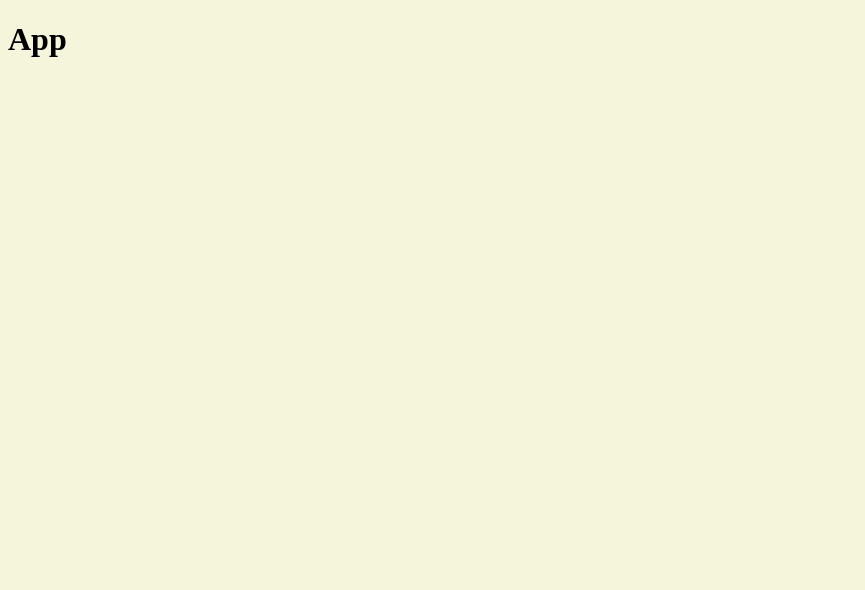
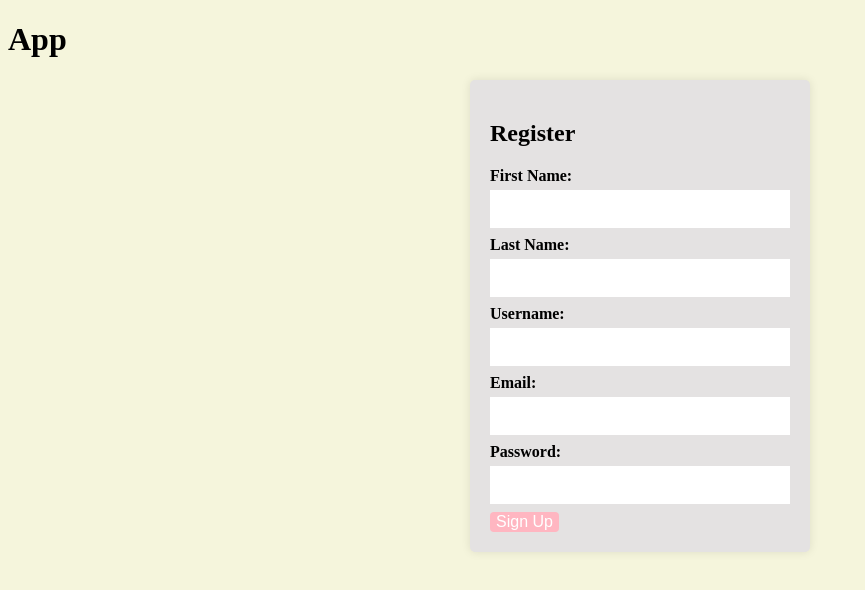
Before and after one commit to anthonyg003/E-CommerceWeb, a React (Vite) app: page /register in a window 1280 px wide. Before the commit this address had no page. Shown: the top 590 px of the page, without its empty margins (0-865 px from the left). Built offline with nearby package versions, Linux system fonts and the light colour scheme.

Commit message:
feat:register.

```diff
--- a/src/App.jsx
+++ b/src/App.jsx
@@ -1,6 +1,7 @@
 import { useState } from "react";
 import { Routes, Route } from "react-router-dom";
 import Login from "./components/Login";
+import Register from "./components/Register";
 import Products from "./components/Products";
 
 function App() {
@@ -11,6 +12,7 @@ function App() {
         <Routes>
           <Route path="/" element={<Products />} />
           <Route path="/login" element={<Login />} />
+          <Route path="/register" element={<Register />} />
         </Routes>
       </div>
     </>
--- a/src/components/Register.jsx
+++ b/src/components/Register.jsx
@@ -1,10 +1,81 @@
-import React from "react";
+import { React, useState } from "react";
 
 const Register = () => {
+  const [firstName, setFirstName] = useState("");
+  const [lastName, setLastName] = useState("");
+  const [username, setUsername] = useState("");
+  const [email, setEmail] = useState("");
+  const [password, setPassword] = useState("");
+
+  const handleRegister = async (e) => {
+    try {
+      e.preventDefault();
+
+      console.log("You have registered");
+
+      setFirstName("");
+      setLastName("");
+      setUsername("");
+      setEmail("");
+      setPassword("");
+    } catch (error) {
+      console.error("There was an error handleRegister", error);
+    }
+  };
+
   return (
     <>
       <div>
-        <h2>Register</h2>
+        <form className="registerForm" onSubmit={handleRegister}>
+          <h2>Register</h2>
+          <label className="firstname">
+            First Name:{" "}
+            <input
+              type="text"
+              required
+              value={firstName}
+              onChange={(e) => setFirstName(e.target.value)}
+            />
+          </label>
+          <label className="lastname">
+            Last Name:{" "}
+            <input
+              type="text"
+              required
+              value={lastName}
+              onChange={(e) => setLastName(e.target.value)}
+            />
+          </label>
+          <label className="username">
+            Username:{" "}
+            <input
+              type="text"
+              required
+              value={username}
+              onChange={(e) => setUsername(e.target.value)}
+            />
+          </label>
+          <label className="email">
+            Email:{" "}
+            <input
+              type="text"
+              required
+              value={email}
+              onChange={(e) => setEmail(e.target.value)}
+            />
+          </label>
+          <label className="password">
+            Password:{" "}
+            <input
+              type="password"
+              required
+              minLength={8}
+              value={password}
+              onChange={(e) => setPassword(e.target.value)}
+            />
+          </label>
+          <button className="signUp">Sign Up</button>
+        </form>
       </div>
     </>
   );
```
